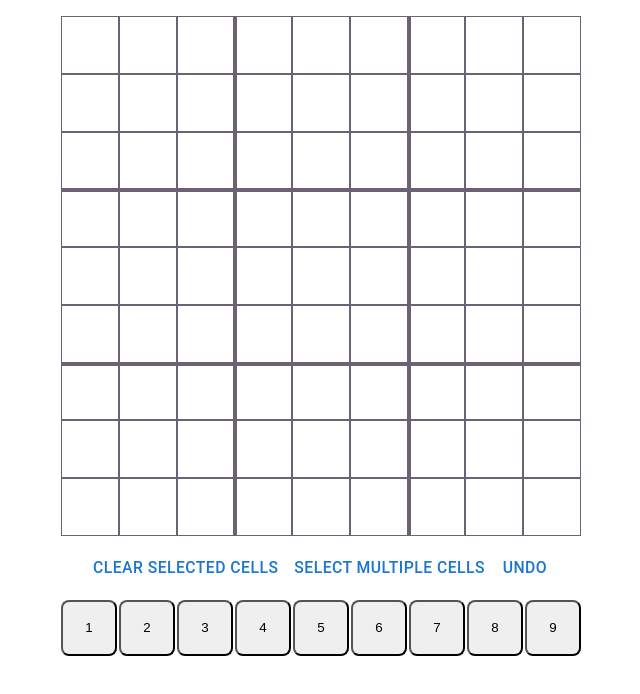
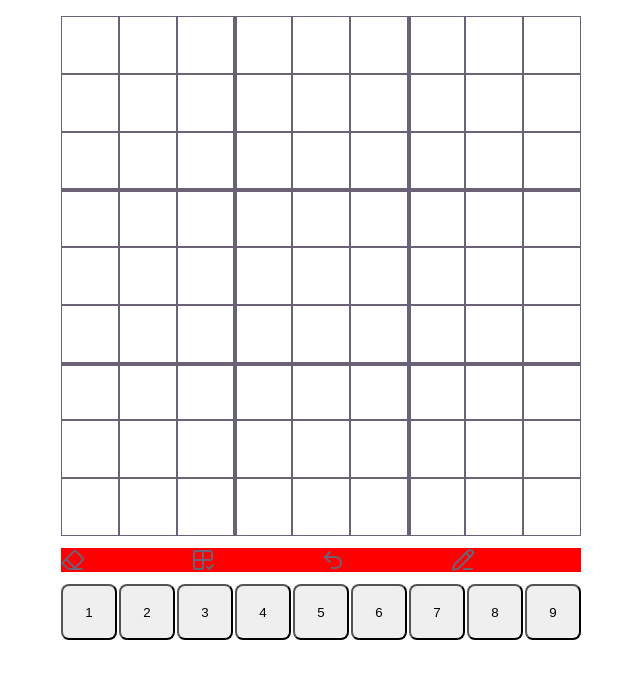
Before and after one commit to olikve02/Sudoku-Helper, a React (Vite) app: page / in a window 1280 px wide. Shown: the top 694 px of the page, without its empty margins (319-959 px from the left). Built offline with nearby package versions, Linux system fonts and the light colour scheme.

Commit message:
function: select candidate or number mode style: added icons for buttons

```diff
--- a/package.json
+++ b/package.json
@@ -14,6 +14,7 @@
     "@emotion/styled": "^11.14.1",
     "@mui/material": "^9.4.0",
     "@techstark/opencv-js": "^5.0.0-release.1",
+    "lucide-react": "^1.55.0",
     "react": "^19.2.8",
     "react-dom": "^19.2.8"
   },
--- a/src/App.css
+++ b/src/App.css
@@ -46,6 +46,14 @@
 
 }
 
+.icon-row{
+  width: min(92vw, 520px);
+  display: grid;
+  grid-template-columns: repeat(4, minmax(0, 1fr));
+  background-color: red;
+  outline-color: red;
+}
+
 .border-top-thick {
   border-top-width: 3px;
 }
--- a/src/App.tsx
+++ b/src/App.tsx
@@ -2,9 +2,11 @@ import { Box, Button } from "@mui/material";
 import Board from "./Components/Board";
 import { useState } from "react";
 import NumberButtonRow from "./Components/Buttons/NumberButtonRow";
+import { Eraser, Grid2x2Check, PencilLine, Undo2 } from "lucide-react";
 
 function App() {
   const [selectMultipleCells, setSelectMultipleCells] = useState(false);
+  const [candidateMode, setCandidateMode] = useState(false);
   const [cells, setCells] = useState<
     {
       row: number;
@@ -19,16 +21,14 @@ function App() {
   return (
     <Box className="screen-container">
       <Board cells={cells} handleCellClicked={handleCellClicked}></Board>
-      <Box>
-        <Button onClick={() => handleClearSelectedCellsClicked()}>
-          Clear Selected Cells{" "}
-        </Button>
+      <Box className="icon-row">
+        <Eraser onClick={() => handleClearSelectedCellsClicked()} />
 
-        <Button onClick={() => handleSelectModeClicked()}>
-          Select Multiple Cells
-        </Button>
+        <Grid2x2Check onClick={() => handleSelectModeClicked()} />
 
-        <Button onClick={() => handleUndoClick()}>Undo</Button>
+        <Undo2 onClick={() => handleUndoClick()} />
+
+        <PencilLine onClick={() => handleCandidateModeClicked()} />
       </Box>
       <NumberButtonRow
         handleNumberButtonClicked={handleNumberButtonClicked}
@@ -59,7 +59,18 @@ function App() {
     setCells(newCells);
   }
 
-  function handleCandidateButtonClicked(buttonNr: number) {
+  function handleNumberButtonClicked(buttonNr: number) {
+    if (candidateMode) {
+      const newCells = cells.map((cell) => {
+        if (cell.selected) {
+          return { ...cell, value: buttonNr };
+        } else {
+          return cell;
+        }
+      });
+      setCellHistory([...cellHistory, cells]);
+      setCells(newCells);
+    } else {
       const newCells = cells.map((cell) => {
         if (cell.selected) {
           if (cell.candidates.includes(buttonNr)) {
@@ -80,17 +91,6 @@ function App() {
       setCellHistory([...cellHistory, cells]);
       setCells(newCells);
     }
-
-  function handleNumberButtonClicked(buttonNr: number) {
-    const newCells = cells.map((cell) => {
-      if (cell.selected) {
-        return { ...cell, value: buttonNr };
-      } else {
-        return cell;
-      }
-    });
-    setCellHistory([...cellHistory, cells]);
-    setCells(newCells);
   }
 
   function handleClearSelectedCellsClicked() {
@@ -117,6 +117,10 @@ function App() {
       setCells(snapshot);
     }
   }
+
+  function handleCandidateModeClicked() {
+    setCandidateMode(!candidateMode);
+  }
 }
 
 function addCells() {
```
Also changed, not shown: 1 other file (tests, documents, lock files or other folders). Lines whose indentation alone changed are shown as unchanged.
